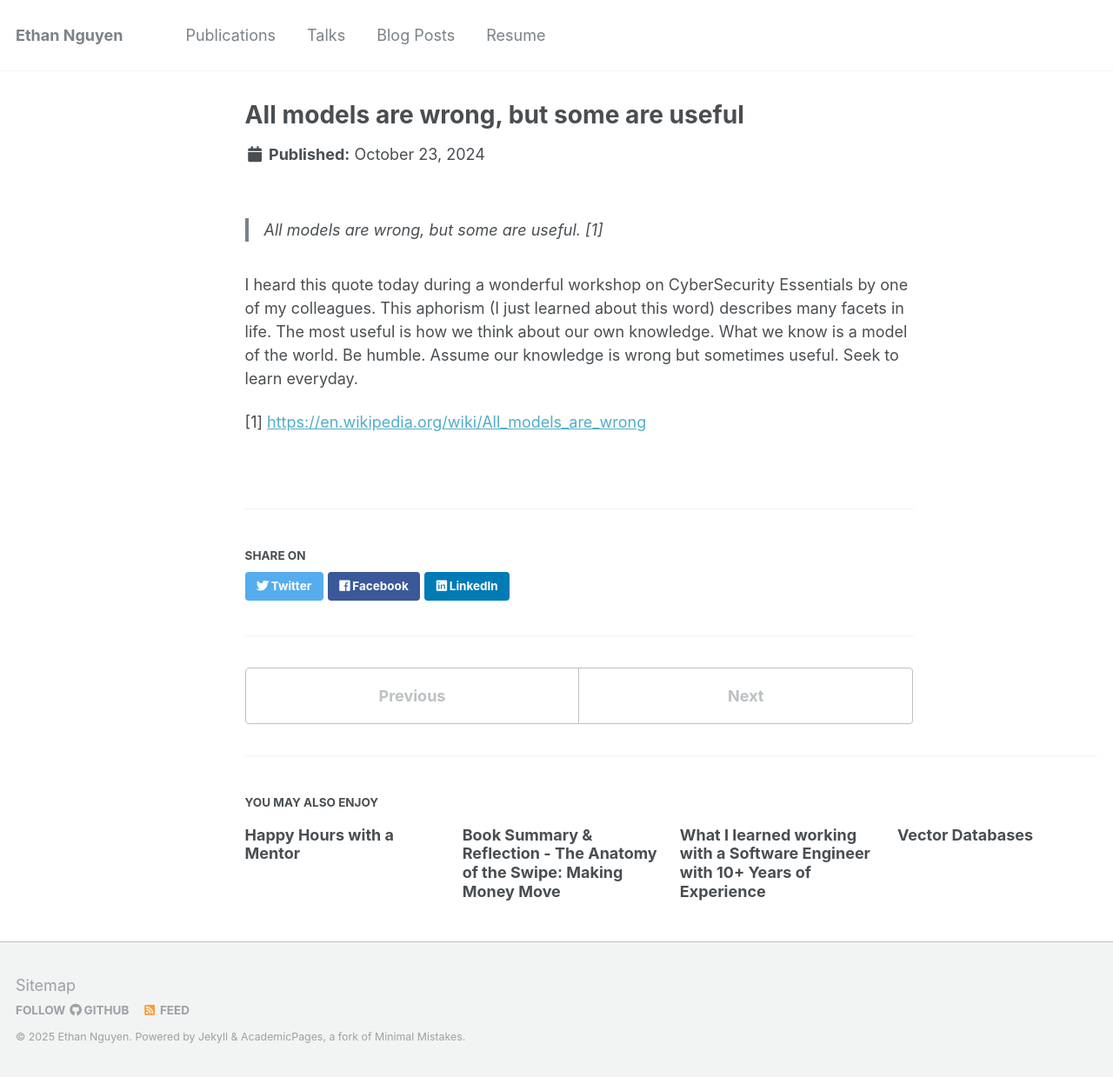
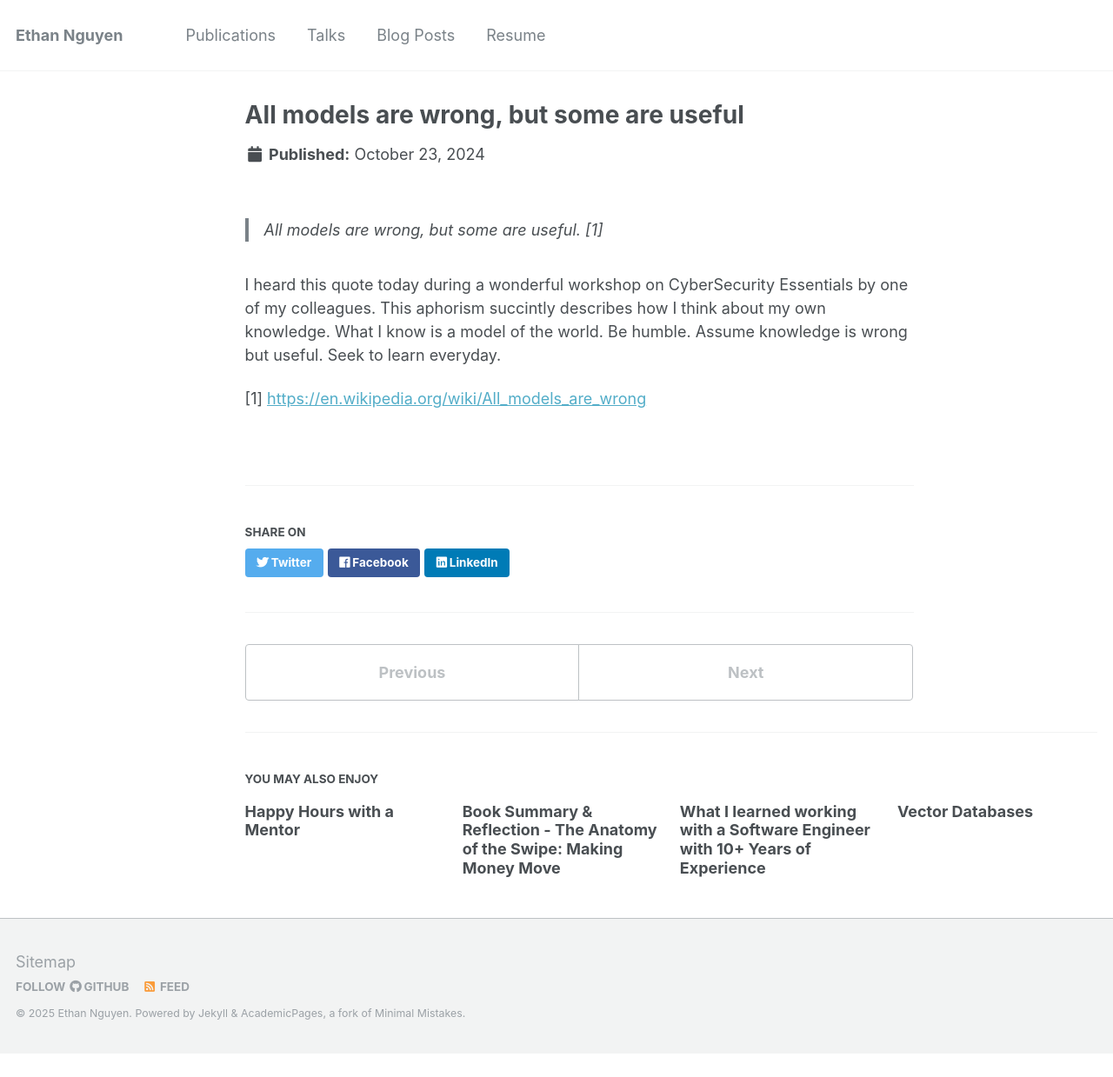
Before and after one commit to EthanHNguyen/ethanhnguyen.github.io, a Jekyll site: the page built from _posts/2024-10-23-all-models-are-wrong.md, in a window 1280 px wide. Shown: the whole page at 87% size. Built offline with Jekyll 4.4.1, drawn with Linux system fonts in a browser that asks for light colours; after the commit the page ends 1212 px from its top, so only the background shows below that.

Commit message:
edit wrong models

```diff
--- a/_posts/2024-10-23-all-models-are-wrong.md
+++ b/_posts/2024-10-23-all-models-are-wrong.md
@@ -6,6 +6,6 @@ tags:
 ---
 > All models are wrong, but some are useful. [1]
 
-I heard this quote today during a wonderful workshop on CyberSecurity Essentials by one of my colleagues. This aphorism (I just learned about this word) describes many facets in life. The most useful is how we think about our own knowledge. What we know is a model of the world. Be humble. Assume our knowledge is wrong but sometimes useful. Seek to learn everyday.
+I heard this quote today during a wonderful workshop on CyberSecurity Essentials by one of my colleagues. This aphorism succintly describes how I think about my own knowledge. What I know is a model of the world. Be humble. Assume knowledge is wrong but useful. Seek to learn everyday.
 
 [1] [https://en.wikipedia.org/wiki/All_models_are_wrong](https://en.wikipedia.org/wiki/All_models_are_wrong)
```
